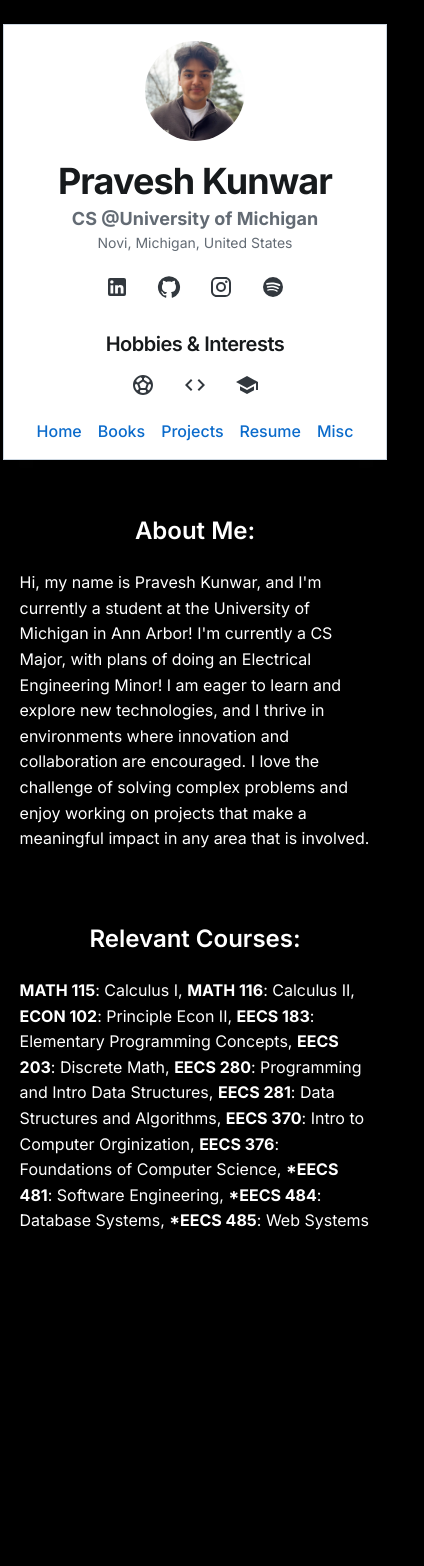
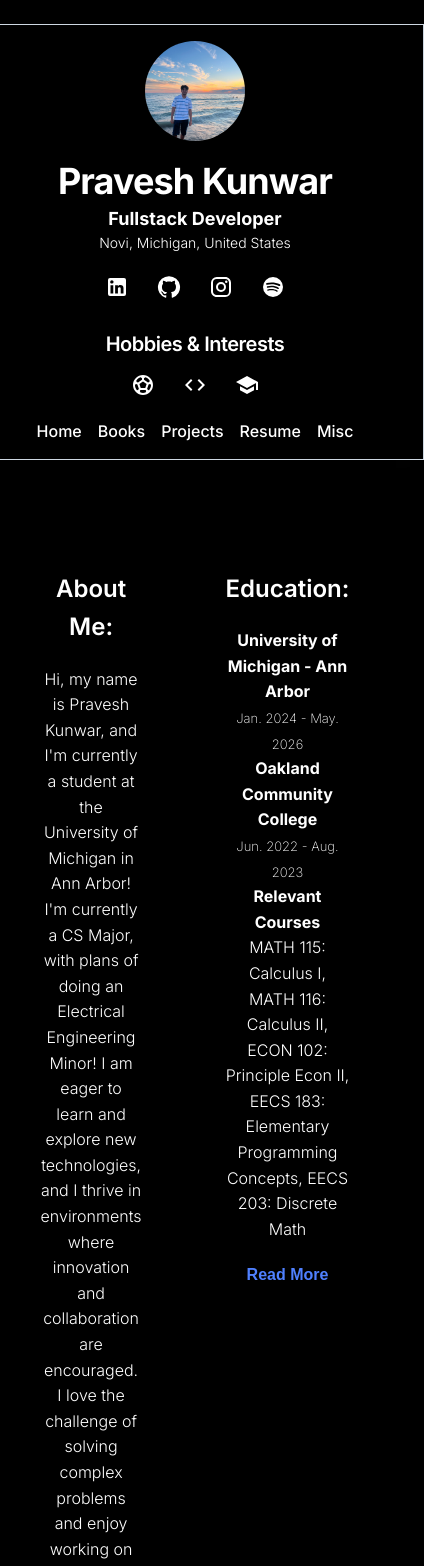
Before and after one commit to PraveshKunwar/portfolio, a React (Vite) app: page / in a window 390 px wide. Shown: the top 1566 px of the page, 424 px wide, since content can reach past the window. Before the commit the page ends 1306 px from the top, so only its background shows below. Built offline with nearby package versions, Linux system fonts and the light colour scheme.

Commit message:
feat: redesigned changes

```diff
--- a/components/Home.tsx
+++ b/components/Home.tsx
@@ -1,13 +1,52 @@
-import React from "react";
+import React, { useState } from "react";
 import "../src/index.css";
+import { courses } from "../data/Courses";
 
 const Home: React.FC = () => {
+  const initialCourseCount = 5;
+  const [showAllCourses, setShowAllCourses] = useState<boolean>(false);
+
   return (
-    <div className="home-section">
-      <div className="home-grid-container">
-        <section id="home-about-me">
-          <h2>About Me:</h2>
-          <p className="home-paragraph">
+    <div
+      className="home-section"
+      style={{
+        backgroundColor: "black",
+        color: "white",
+      }}
+    >
+      <div
+        className="home-grid-container"
+        style={{
+          display: "grid",
+          gridTemplateColumns: "1fr 1fr",
+          gap: "2rem",
+          maxWidth: "1200px",
+          margin: "0 auto",
+          padding: "2rem",
+        }}
+      >
+        <section
+          id="home-about-me"
+          style={{
+            borderRadius: "12px",
+            padding: "1.5rem",
+            transition: "border 0.3s ease",
+            border: "2px solid transparent",
+          }}
+          onMouseEnter={(e) => {
+            e.currentTarget.style.border = "2px solid white";
+          }}
+          onMouseLeave={(e) => {
+            e.currentTarget.style.border = "2px solid transparent";
+          }}
+        >
+          <h2 style={{ color: "white" }}>About Me:</h2>
+          <p
+            className="home-paragraph"
+            style={{
+              color: "white",
+            }}
+          >
             Hi, my name is Pravesh Kunwar, and I'm currently a student at the
             University of Michigan in Ann Arbor! I'm currently a CS Major, with
             plans of doing an Electrical Engineering Minor! I am eager to learn
@@ -17,18 +56,66 @@ const Home: React.FC = () => {
             meaningful impact in any area that is involved.
           </p>
         </section>
-        <section id="home-classes">
-          <h2>Relevant Courses:</h2>
-          <p className="home-classes-courses">
-            <b>MATH 115</b>: Calculus I, <b>MATH 116</b>: Calculus II,{" "}
-            <b>ECON 102</b>: Principle Econ II, <b>EECS 183</b>: Elementary
-            Programming Concepts, <b>EECS 203</b>: Discrete Math,{" "}
-            <b>EECS 280</b>: Programming and Intro Data Structures,{" "}
-            <b>EECS 281</b>: Data Structures and Algorithms, <b>EECS 370</b>:
-            Intro to Computer Orginization, <b>EECS 376</b>: Foundations of
-            Computer Science, <b>*EECS 481</b>: Software Engineering,{" "}
-            <b>*EECS 484</b>: Database Systems, <b>*EECS 485</b>: Web Systems
+
+        <section
+          id="home-classes"
+          style={{
+            borderRadius: "12px",
+            padding: "1.5rem",
+            transition: "border 0.3s ease",
+            border: "2px solid transparent",
+          }}
+          onMouseEnter={(e) => {
+            e.currentTarget.style.border = "2px solid white";
+          }}
+          onMouseLeave={(e) => {
+            e.currentTarget.style.border = "2px solid transparent";
+          }}
+        >
+          <h2 style={{ color: "white" }}>Education:</h2>
+          <p
+            className="home-education"
+            style={{
+              color: "white",
+            }}
+          >
+            <b>University of Michigan - Ann Arbor</b>
+            <br />
+            <b id="home-edu-dates">Jan. 2024 - May. 2026</b>
+            <br />
+            <b>Oakland Community College</b>
+            <br />
+            <b id="home-edu-dates">Jun. 2022 - Aug. 2023</b>
+            <br />
+            <b>Relevant Courses</b>
+            <br />
+            {courses
+              .slice(0, showAllCourses ? courses.length : initialCourseCount)
+              .map((course, index) => (
+                <span key={index}>
+                  {course}
+                  {index <
+                    (showAllCourses ? courses.length : initialCourseCount) -
+                      1 && ", "}
+                </span>
+              ))}
           </p>
+          {courses.length > initialCourseCount && (
+            <button
+              onClick={() => setShowAllCourses(!showAllCourses)}
+              style={{
+                background: "none",
+                border: "none",
+                color: "#4f80ff",
+                cursor: "pointer",
+                padding: "0",
+                marginTop: "0.5rem",
+                fontWeight: "600",
+              }}
+            >
+              {showAllCourses ? "Show Less" : "Read More"}
+            </button>
+          )}
         </section>
       </div>
       {/*
--- /dev/null
+++ b/data/Courses.tsx
@@ -0,0 +1,14 @@
+export const courses = [
+  "MATH 115: Calculus I",
+  "MATH 116: Calculus II",
+  "ECON 102: Principle Econ II",
+  "EECS 183: Elementary Programming Concepts",
+  "EECS 203: Discrete Math",
+  "EECS 280: Programming and Intro Data Structures",
+  "EECS 281: Data Structures and Algorithms",
+  "EECS 370: Intro to Computer Organization",
+  "EECS 376: Foundations of Computer Science",
+  "*EECS 481: Software Engineering",
+  "*EECS 484: Database Systems",
+  "*EECS 485: Web Systems",
+];
--- a/index.html
+++ b/index.html
@@ -4,6 +4,7 @@
     <meta charset="UTF-8" />
     <meta name="viewport" content="width=device-width, initial-scale=1.0" />
     <title>Pravesh Kunwar</title>
+    <link rel="icon" href="praveshk.png" />
     <link rel="preconnect" href="https://fonts.googleapis.com" />
     <link rel="preconnect" href="https://fonts.gstatic.com" crossorigin />
     <link
--- a/package.json
+++ b/package.json
@@ -17,6 +17,7 @@
     "@emotion/styled": "^11.14.0",
     "@mui/icons-material": "^6.2.0",
     "@mui/joy": "^5.0.0-beta.50",
+    "@mui/material": "^6.4.2",
     "@react-pdf-viewer/core": "^3.12.0",
     "@react-pdf-viewer/default-layout": "^3.12.0",
     "react": "^18.3.1",
--- a/src/App.tsx
+++ b/src/App.tsx
@@ -30,6 +30,8 @@ const App: React.FC = () => {
           display: "flex",
           flexDirection: "column",
           alignItems: "center",
+          backgroundColor: "black",
+          color: "white",
         }}
         className="card-container"
       >
@@ -42,7 +44,8 @@ const App: React.FC = () => {
             padding: "1.5rem",
             boxShadow: "lg",
             borderRadius: "12px",
-            backgroundColor: "white",
+            backgroundColor: "black",
+            color: "white",
             "@media (max-width: 768px)": {
               width: "100%",
               minWidth: "300px",
@@ -56,18 +59,21 @@ const App: React.FC = () => {
         >
           <Stack spacing={2} alignItems="center">
             <Avatar
-              src={"/praveshk.png"}
-              alt="Your Name"
+              src={"/ocean.jpg"}
+              alt="Pravesh Kunwar"
               sx={{ width: 100, height: 100 }}
             />
             <Box textAlign="center">
-              <Typography level="h1" sx={{ fontWeight: "bold" }}>
+              <Typography
+                level="h1"
+                sx={{ fontWeight: "bold", color: "white" }}
+              >
                 Pravesh Kunwar
               </Typography>
-              <Typography level="body-lg" color="neutral">
-                <b>CS @University of Michigan</b>
+              <Typography level="body-lg" sx={{ color: "white" }}>
+                <b>Fullstack Developer</b>
               </Typography>
-              <Typography level="body-sm" color="neutral">
+              <Typography level="body-sm" sx={{ color: "white" }}>
                 Novi, Michigan, United States
               </Typography>
             </Box>
@@ -76,6 +82,7 @@ const App: React.FC = () => {
                 component="a"
                 href="https://www.linkedin.com/in/praveshkunwar/"
                 target="_blank"
+                sx={{ color: "white" }}
               >
                 <LinkedInIcon color="inherit" />
               </IconButton>
@@ -83,6 +90,7 @@ const App: React.FC = () => {
                 component="a"
                 href="https://github.com/PraveshKunwar"
                 target="_blank"
+                sx={{ color: "white" }}
               >
                 <GitHubIcon color="inherit" />
               </IconButton>
@@ -90,6 +98,7 @@ const App: React.FC = () => {
                 component="a"
                 href="https://www.instagram.com/pravesh.kunwar/"
                 target="_blank"
+                sx={{ color: "white" }}
               >
                 <InstagramIcon color="inherit" />
               </IconButton>
@@ -97,6 +106,7 @@ const App: React.FC = () => {
                 component="a"
                 href="https://open.spotify.com/user/31hlradyl4gkqrewv634ekpuf5gm?si=0cd80758da1c4166"
                 target="_blank"
+                sx={{ color: "white" }}
               >
                 <svg
                   xmlns="http://www.w3.org/2000/svg"
@@ -114,49 +124,57 @@ const App: React.FC = () => {
 
             {/* Hobbies or Skills with Tooltips */}
             <Box>
-              <Typography level="h4" textAlign="center" sx={{ mt: 1, mb: 1 }}>
+              <Typography
+                level="h4"
+                textAlign="center"
+                sx={{ mt: 1, mb: 1, color: "white" }}
+              >
                 Hobbies & Interests
               </Typography>
               <Stack direction="row" spacing={2} justifyContent="center">
                 <Tooltip title="I love soccer!" variant="soft">
-                  <IconButton>
+                  <IconButton sx={{ color: "white" }}>
                     <SportsSoccerIcon color="inherit" />
                   </IconButton>
                 </Tooltip>
                 <Tooltip title="I love coding challenges!" variant="soft">
-                  <IconButton>
+                  <IconButton sx={{ color: "white" }}>
                     <CodeIcon color="inherit" />
                   </IconButton>
                 </Tooltip>
                 <Tooltip title="Graduating '26!" variant="soft">
-                  <IconButton>
+                  <IconButton sx={{ color: "white" }}>
                     <SchoolIcon color="inherit" />
                   </IconButton>
-                </Tooltip>{" "}
+                </Tooltip>
               </Stack>
             </Box>
 
             {/* Navigation Links */}
             <Box>
               <Stack direction="row" spacing={2} justifyContent="center">
-                <JoyLink component={Link} to="/" color="primary">
+                <JoyLink component={Link} to="/" sx={{ color: "white" }}>
                   Home
                 </JoyLink>
-                <JoyLink component={Link} to="/books" color="primary">
+                <JoyLink component={Link} to="/books" sx={{ color: "white" }}>
                   Books
                 </JoyLink>
-                <JoyLink component={Link} to="/projects" color="primary">
+                <JoyLink
+                  component={Link}
+                  to="/projects"
+                  sx={{ color: "white" }}
+                >
                   Projects
                 </JoyLink>
-                {/* Opens PDF in a new tab */}
                 <JoyLink
                   href="/resume.pdf"
                   target="_blank"
                   rel="noopener noreferrer"
+                  sx={{ color: "white" }}
                 >
                   Resume
                 </JoyLink>
-                <JoyLink component={Link} to="/misc" color="primary">
+                <JoyLink component={Link} to="/misc" sx={{ color: "white" }}>
                   Misc
                 </JoyLink>
               </Stack>
--- a/src/index.css
+++ b/src/index.css
@@ -1,7 +1,6 @@
 :root {
   font-family: "Inter", "Arial", sans-serif;
   line-height: 1.6;
-  font-weight: 400;
 
   color-scheme: dark;
   color: #e0e7ff;
@@ -59,6 +58,10 @@ button {
   transition: all 0.3s ease;
 }
 
+p {
+  font-weight: 300;
+}
+
 button:hover {
   background-color: #2a3e5f;
   border-color: #7faaff;
@@ -82,9 +85,9 @@ button:hover {
 }
 
 .card-container {
-  position: relative; /* Prevent it from overlapping other elements */
-  z-index: 2; /* Ensure it appears above other elements */
-  margin-bottom: 2rem; /* Add spacing below the card */
+  position: relative;
+  z-index: 2;
+  margin-bottom: 2rem;
 }
 
 .home-section {
@@ -96,21 +99,31 @@ button:hover {
 
 .home-grid-container {
   display: grid;
-  grid-template-columns: 1fr 1fr; /* Two equal columns */
-  gap: 4rem; /* Increased spacing between sections */
-  max-width: 1200px; /* Adjust as needed */
-  margin: 0 auto; /* Center the container */
+  grid-template-columns: 1fr 1fr;
+  gap: 4rem;
+  max-width: 1200px;
+  margin: 0 auto;
 }
 
 .home-paragraph,
-.home-classes-courses {
+.home-education {
   text-align: left;
   font-size: medium;
 }
 
+#home-edu-dates {
+  font-weight: 200;
+  font-size: small;
+}
+
 @media (max-width: 768px) {
   .home-grid-container {
-    grid-template-columns: 1fr; /* Stack sections vertically on smaller screens */
-    gap: 2rem; /* Adjust spacing for smaller screens */
+    grid-template-columns: 1fr;
+    gap: 2rem;
+  }
+  .home-paragraph,
+  .home-education {
+    text-align: center;
+    font-size: medium;
   }
 }
--- a/vite.config.ts
+++ b/vite.config.ts
@@ -1,8 +1,12 @@
 import { defineConfig } from "vite";
 import react from "@vitejs/plugin-react";
 
-// https://vite.dev/config/
 export default defineConfig({
   plugins: [react()],
   base: "/",
+  build: {
+    rollupOptions: {
+      external: ["@mui/material/utils"],
+    },
+  },
 });
```
Also changed, not shown: components/Books.tsx (+30 -8 lines), components/Projects.tsx (+18 -4 lines), 4 other files (tests, documents, lock files or other folders).
